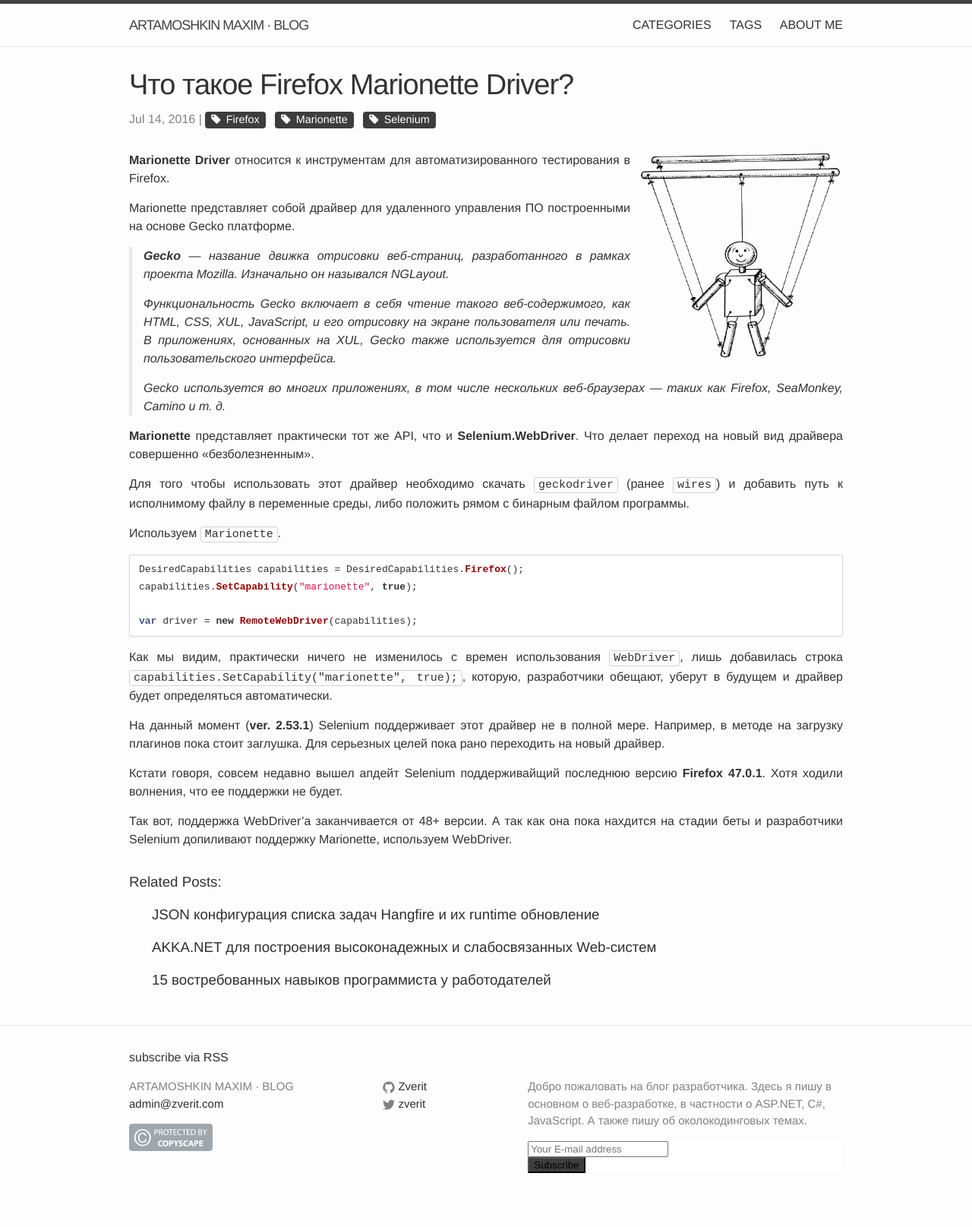
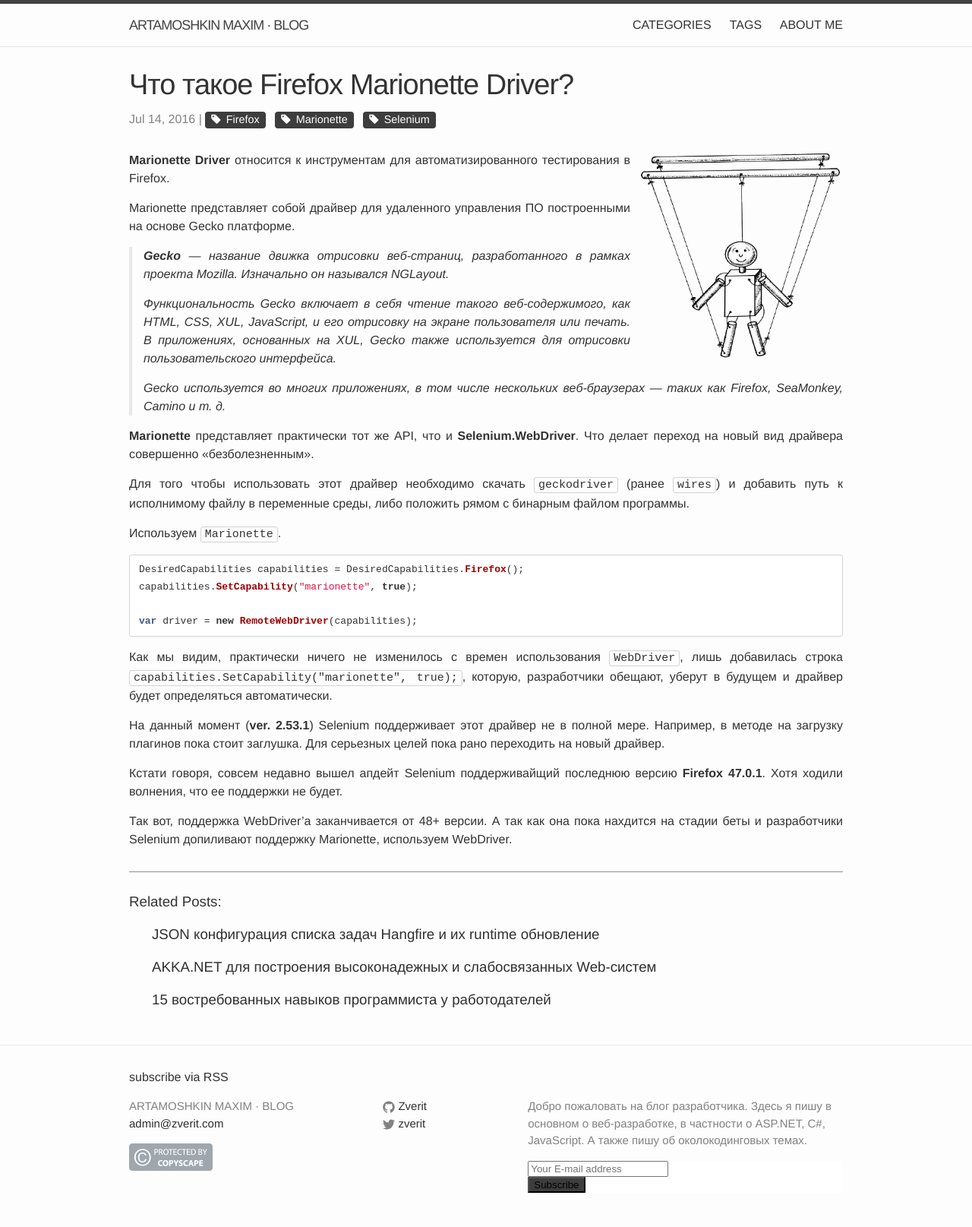
Before and after one commit to martamoshkin/blog.zverit.com, a Jekyll site: the page built from _posts/2016-7-15-what-is-firefox-marionette-driver.md, in a window 1280 px wide. Shown: the whole page at 76% size. Built offline with Jekyll 4.4.1, drawn with Linux system fonts in a browser that asks for light colours; nearby versions of some CDN libraries; comment, search, counter and statistics services are not loaded; before the commit the page ends 1589 px from its top, so only the background shows below that.

Commit message:
Update _base.scss

```diff
--- a/_sass/_base.scss
+++ b/_sass/_base.scss
@@ -1,75 +1,6 @@
 /**
  * Reset some basic elements
  */
-
-
- @mixin transition($properties...) {
-  // Fix for vendor-prefix transform property
-  $needs-prefixes: false;
-  $webkit: ();
-  $moz: ();
-  $spec: ();
-
-  // Create lists for vendor-prefixed transform
-  @each $list in $properties {
-    @if nth($list, 1) == "transform" {
-      $needs-prefixes: true;
-      $list1: -webkit-transform;
-      $list2: -moz-transform;
-      $list3: ();
-
-      @each $var in $list {
-        $list3: join($list3, $var);
-
-        @if $var != "transform" {
-          $list1: join($list1, $var);
-          $list2: join($list2, $var);
-        }
-      }
-
-      $webkit: append($webkit, $list1);
-      $moz:    append($moz,    $list2);
-      $spec:   append($spec,   $list3);
-    } @else {
-      $webkit: append($webkit, $list, comma);
-      $moz:    append($moz,    $list, comma);
-      $spec:   append($spec,   $list, comma);
-    }
-  }
-
-  @if $needs-prefixes {
-    -webkit-transition: $webkit;
-       -moz-transition: $moz;
-            transition: $spec;
-  } @else {
-    @if length($properties) >= 1 {
-      @include prefixer(transition, $properties, webkit moz spec);
-    } @else {
-      $properties: all 0.15s ease-out 0s;
-      @include prefixer(transition, $properties, webkit moz spec);
-    }
-  }
-}
-
-@mixin transition-property($properties...) {
-  -webkit-transition-property: transition-property-names($properties, "webkit");
-     -moz-transition-property: transition-property-names($properties, "moz");
-          transition-property: transition-property-names($properties, false);
-}
-
-@mixin transition-duration($times...) {
-  @include prefixer(transition-duration, $times, webkit moz spec);
-}
-
-@mixin transition-timing-function($motions...) {
-  // ease | linear | ease-in | ease-out | ease-in-out | cubic-bezier()
-  @include prefixer(transition-timing-function, $motions, webkit moz spec);
-}
-
-@mixin transition-delay($times...) {
-  @include prefixer(transition-delay, $times, webkit moz spec);
-}
-
 
 body, h1, h2, h3, h4, h5, h6,
 p, blockquote, pre, hr,
@@ -175,7 +106,10 @@
     }
 }
 
-
+article{
+    border-bottom: 1px solid #8e8e8e;
+    margin-bottom: 25px;
+}
 
 /**
  * Blockquotes
```
